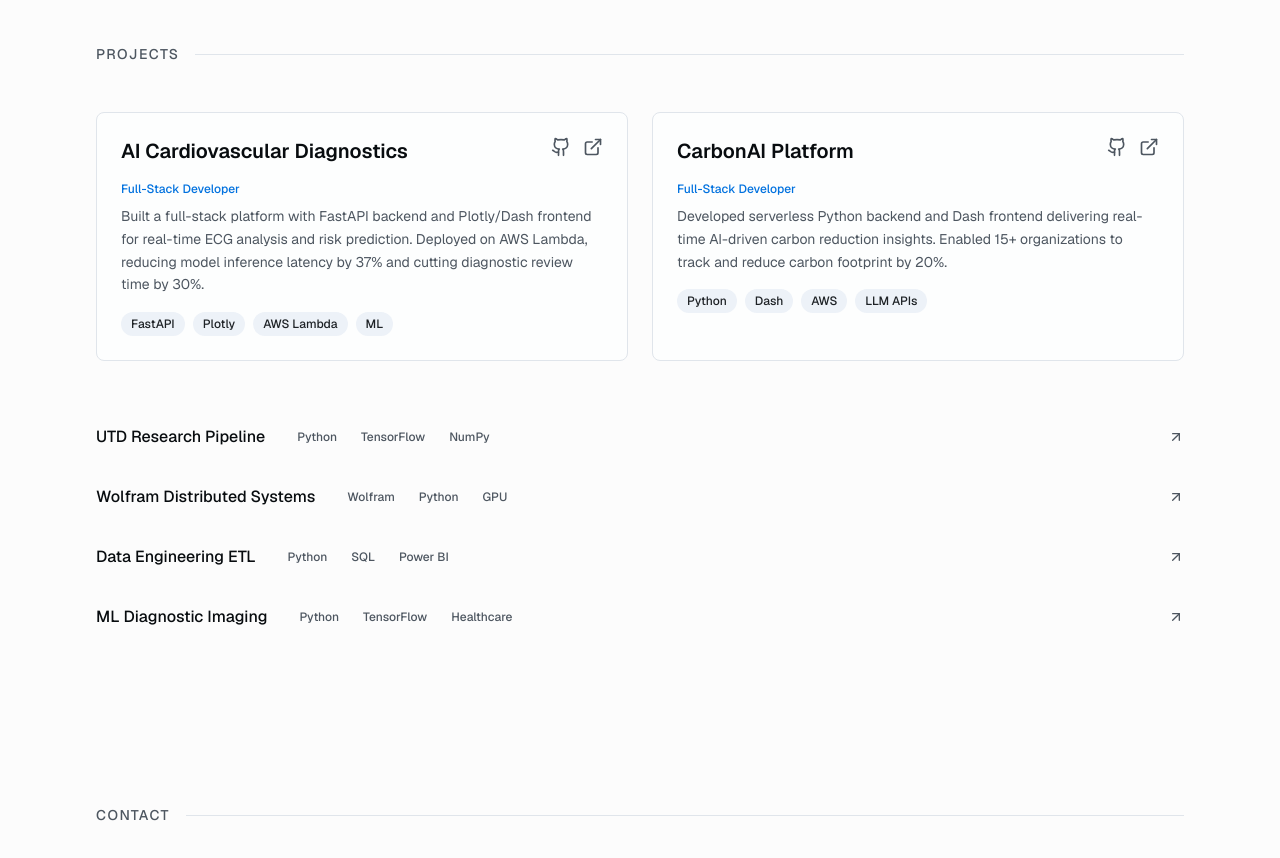
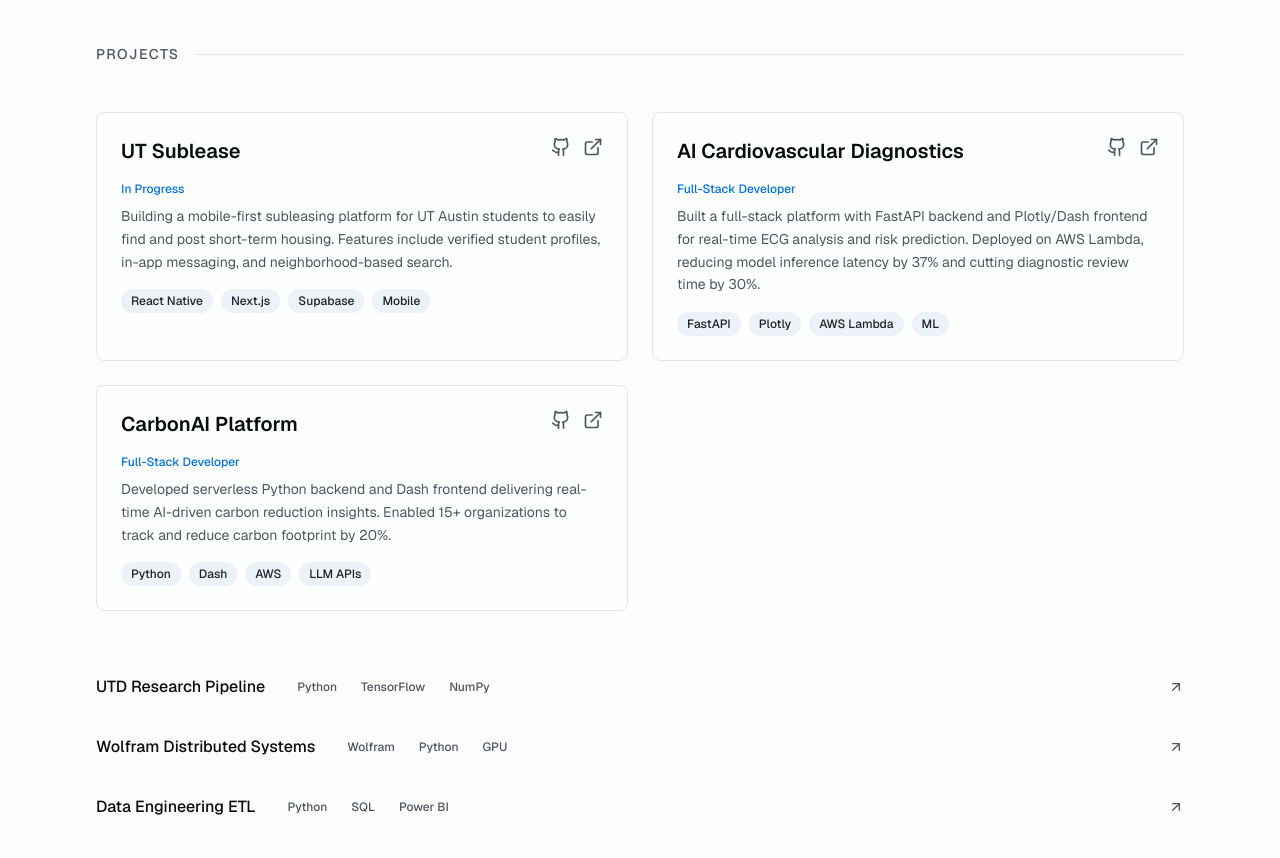
Before and after one commit to abhithiaga/PersonalWebsite, a Next.js app: page / in a window 1280 px wide. Shown: the part 1320-2178 px from the top of the page. Built offline with nearby package versions, Linux system fonts and the light colour scheme.

Commit message:
feat: add UT Sublease project as featured with tech stack details\n\nHighlight UT Sublease as "In Progress" with full-stack tech stack.

```diff
--- a/components/projects.tsx
+++ b/components/projects.tsx
@@ -6,6 +6,15 @@ import Link from "next/link"
 import { cn } from "@/lib/utils"
 
 const projects = [
+  {
+    title: "UT Sublease",
+    description: "Building a mobile-first subleasing platform for UT Austin students to easily find and post short-term housing. Features include verified student profiles, in-app messaging, and neighborhood-based search.",
+    role: "In Progress",
+    tags: ["React Native", "Next.js", "Supabase", "Mobile"],
+    link: "#",
+    github: "#",
+    featured: true,
+  },
   {
     title: "AI Cardiovascular Diagnostics",
     description: "Built a full-stack platform with FastAPI backend and Plotly/Dash frontend for real-time ECG analysis and risk prediction. Deployed on AWS Lambda, reducing model inference latency by 37% and cutting diagnostic review time by 30%.",
```
